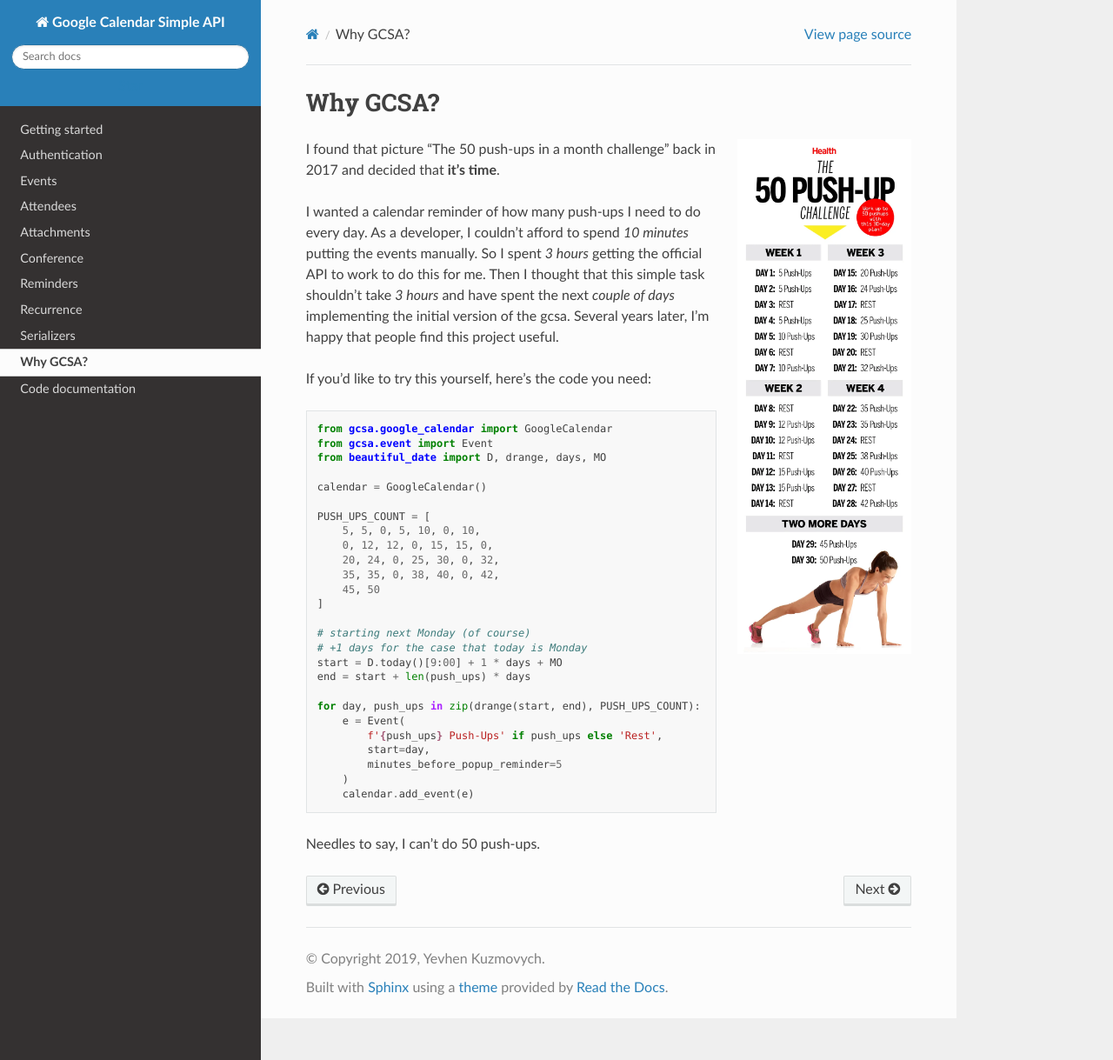
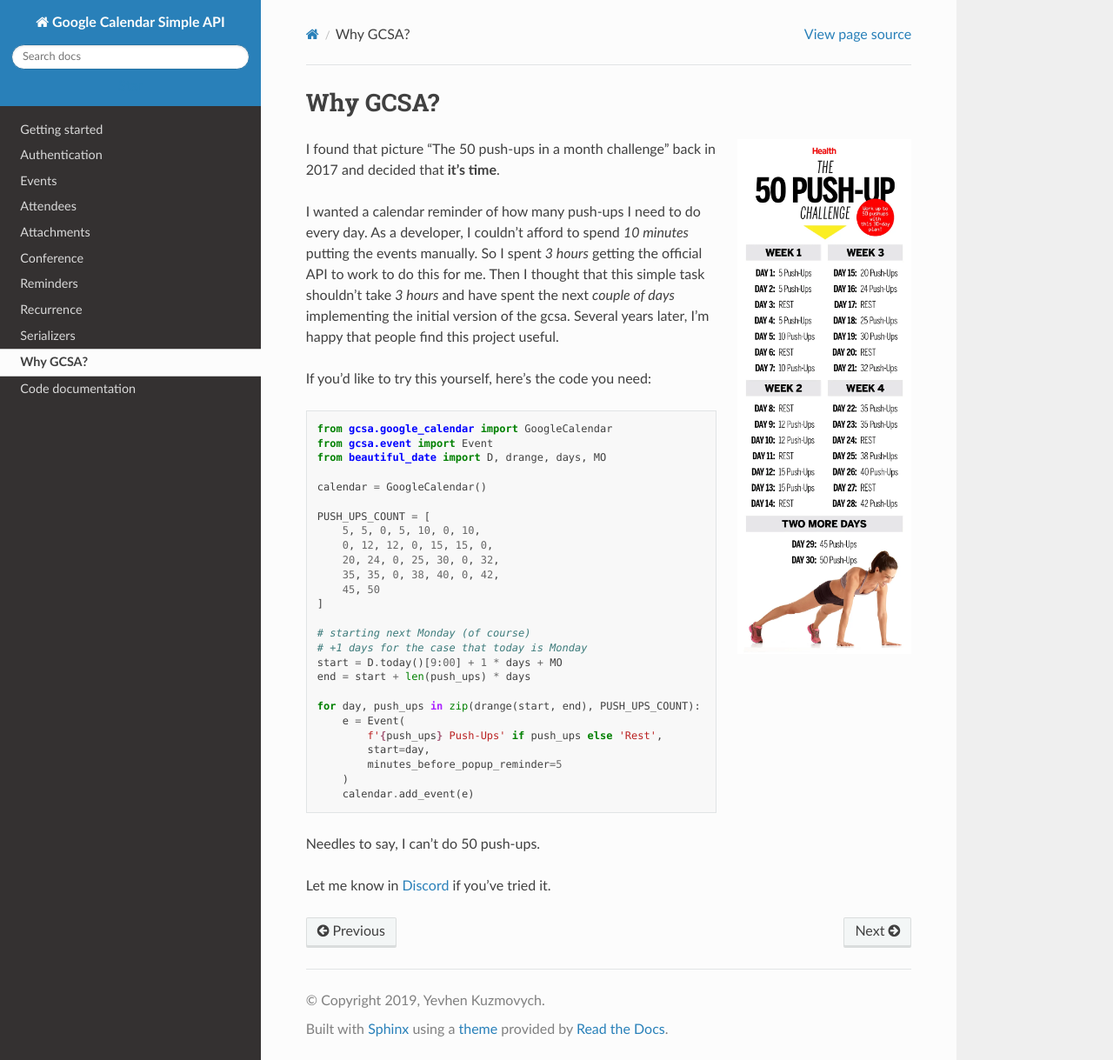
Before and after one commit to kuzmoyev/google-calendar-simple-api, a Sphinx documentation site: the page built from docs/source/why_gcsa.rst, in a window 1280 px wide and 1219 px high. Shown: the whole window at 87% size. Built offline with Sphinx 7.4.7 and the Read the Docs theme 2.0.0, drawn with Linux system fonts in a browser that asks for light colours; pages that are not in the unit, such as notebooks, are missing from menus.

Commit message:
Add discord link in 'Why GCSA?'

```diff
--- a/docs/source/why_gcsa.rst
+++ b/docs/source/why_gcsa.rst
@@ -49,3 +49,7 @@ If you'd like to try this yourself, here's the code you need:
 
 
 Needles to say, I can't do 50 push-ups.
+
+Let me know in Discord_ if you've tried it.
+
+.. _Discord: https://discord.gg/mRAegbwYKS
```
